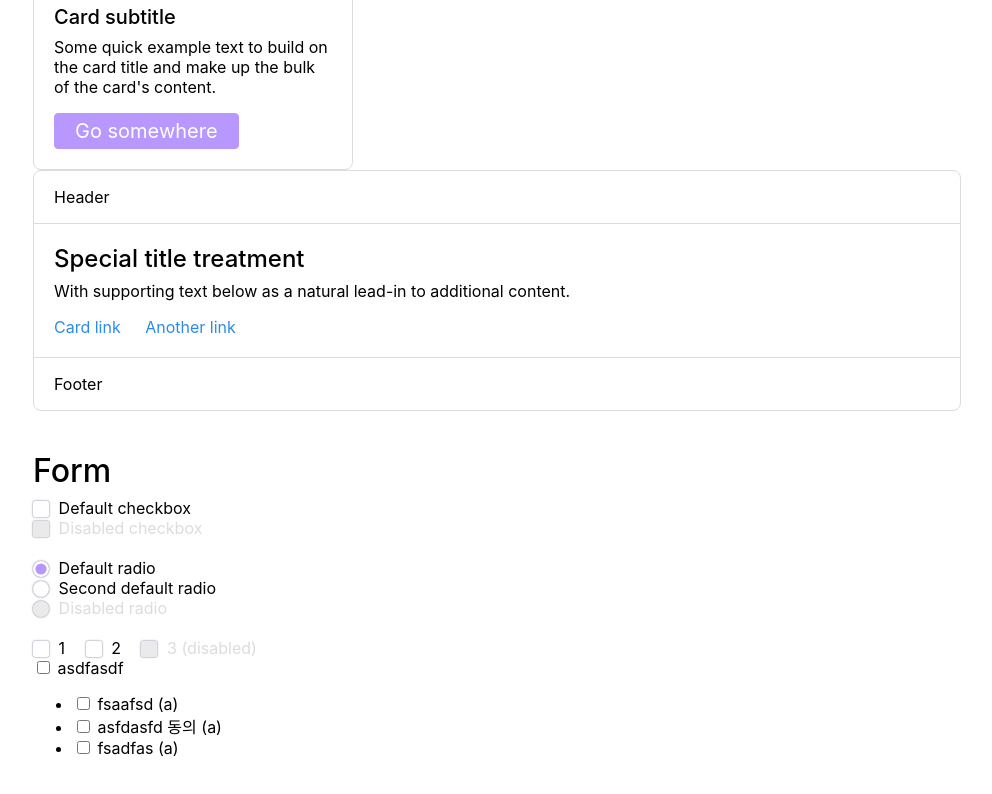
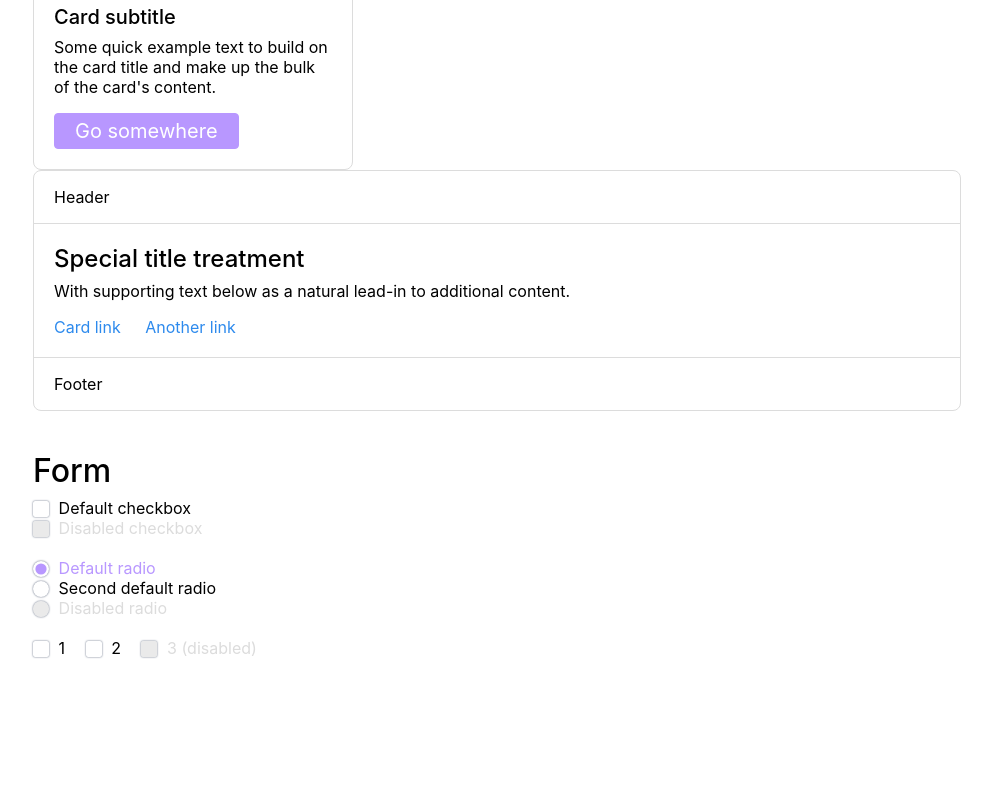
Before and after one commit to yuristrap/yuristrap, a plain HTML site: page index.html in a window 1280 px wide. Shown: the part 2424-3218 px from the top of the page, without its empty margins (143-1135 px from the left). After the commit the page ends 3102 px from the top, so only its background shows below. Drawn offline with nearby package versions, Linux system fonts and the light colour scheme; files that its build step writes are made by us from their sources.

Commit message:
.form-check-label.worked-with

```diff
--- a/index.html
+++ b/index.html
@@ -238,7 +238,7 @@
 		<h2>Form</h2>
 		<div class="form-check">
 		  <input class="form-check-input" type="checkbox" value="" id="defaultCheck1">
-		  <label class="form-check-label" for="defaultCheck1">Default checkbox</label>
+		  <label class="form-check-label worked-with" for="defaultCheck1">Default checkbox</label>
 		</div>
 		<div class="form-check">
 		  <input class="form-check-input" type="checkbox" value="" id="defaultCheck2" disabled>
@@ -247,11 +247,11 @@
 		<br/>
 		<div class="form-check">
 		  <input class="form-check-input" type="radio" name="exampleRadios" id="exampleRadios1" value="option1" checked>
-		  <label class="form-check-label" for="exampleRadios1">Default radio</label>
+		  <label class="form-check-label worked-with" for="exampleRadios1">Default radio</label>
 		</div>
 		<div class="form-check">
 		  <input class="form-check-input" type="radio" name="exampleRadios" id="exampleRadios2" value="option2">
-		  <label class="form-check-label" for="exampleRadios2">Second default radio</label>
+		  <label class="form-check-label worked-with" for="exampleRadios2">Second default radio</label>
 		</div>
 		<div class="form-check">
 		  <input class="form-check-input" type="radio" name="exampleRadios" id="exampleRadios3" value="option3" disabled>
@@ -270,28 +270,6 @@
 		  <input class="form-check-input" type="checkbox" id="inlineCheckbox3" value="option3" disabled>
 		  <label class="form-check-label" for="inlineCheckbox3">3 (disabled)</label>
 		</div>
-
-		<br/>
-		<div class="agree">
-		  <div class="all_agree">
-			<input type="checkbox" id="a1" name="aa" />
-			<label for="a1"><span>asdfasdf</span></label>
-		  </div><!-- .all_agree -->
-		</div><!-- .agree -->
-
-		<ul>
-		  <li><input type="checkbox" id="a2" name="aa" />
-			<label for="a2"><span>fsaafsd (a)</span></label>
-		  </li>
-
-		  <li><input type="checkbox" id="a3" name="aa" />
-			<label for="a3"><span>asfdasfd 동의 (a)</span></label>
-		  </li>
-
-		  <li><input type="checkbox" id="a4" name="aa" />
-			<label for="a4"><span>fsadfas (a)</span></label>
-		  </li>
-		</ul>
 
 		<br/>
 		<br/>
--- a/scss/_form.scss
+++ b/scss/_form.scss
@@ -111,6 +111,12 @@ $DISABLED-OPA: .6;
 }
 
 .form-check-input {
+	&:checked ~ .form-check-label.worked-with {
+		color: $primary;
+	}
+}
+
+.form-check-input {
 	&[disabled] ~ .form-check-label,
 	&:disabled ~ .form-check-label {
 		color: $gray;
```
Also changed, not shown: dist/css/yuri.css.
